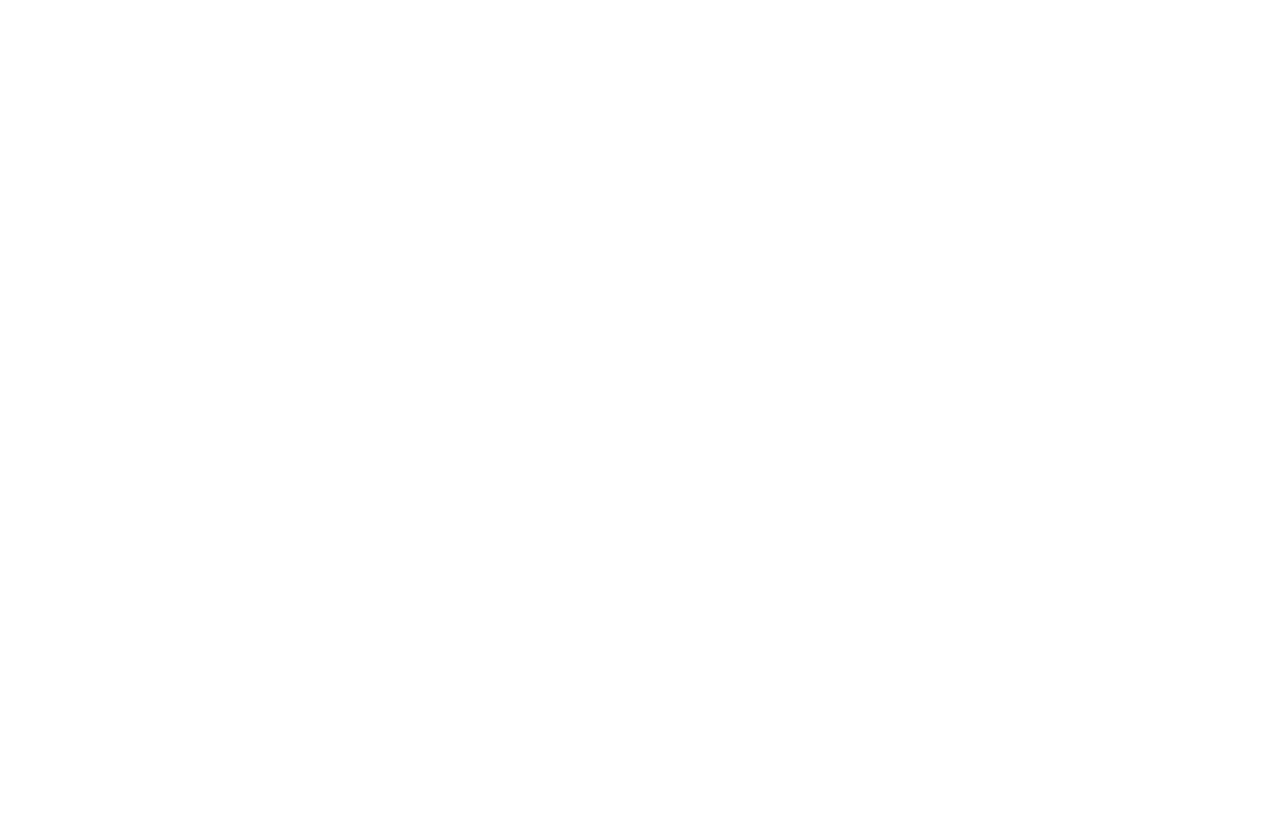
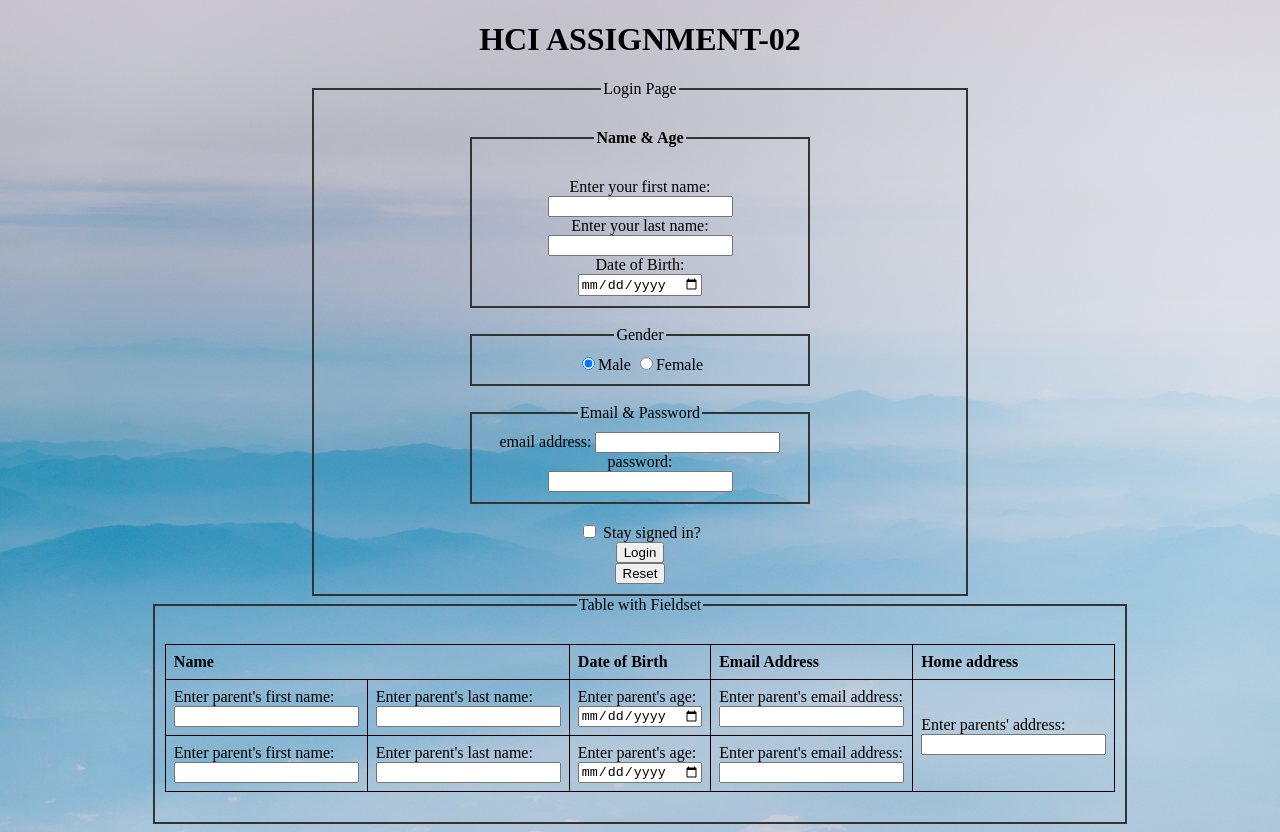
Before and after one commit to RelKereta/HCI-Lab, a plain HTML site: page index.html in a window 1280 px wide. Before the commit the page ends 800 px from the top, so only its background shows below. Drawn offline with Linux system fonts and the light colour scheme.

Commit message:
added finishing touches

```diff
--- a/index.html
+++ b/index.html
@@ -1,4 +1,125 @@
 <!DOCTYPE html>
-<html>
+<html lang="en">
+<head>
+    <meta charset="UTF-8">
+    <title>HCI ASSIGNMENT-02</title>
+</head>
+<style>
+    body {
+        background-image: url("background.jpg");
+        background-size: cover;
+        text-align: center;
+    }
+    h1 {
+        text-align: center;
+    }
+    table {
+            border-collapse: collapse;
+            width: 60%;
+            margin: 20px auto;
+        }
 
+        th, td {
+            border: 1px solid black;
+            padding: 8px;
+            text-align: left;
+        }
+
+        fieldset {
+            border: 2px solid #333;
+            padding: 10px;
+            width: 50%;
+            margin: 0 auto;
+        }
+</style>
+<body>
+    <h1>HCI ASSIGNMENT-02</h1>
+    <form method="post">
+        <fieldset>
+        <legend>Login Page</legend>
+        <fieldset>
+        <legend><h4>Name & Age</h4></legend>
+        <label for="firstname">Enter your first name: </label>
+        <input type="text" name="firstname"  required>
+
+        <br>
+
+        <label for="lastname">Enter your last name: </label>
+        <input type="text" name="lastname"  required>
+
+        <br>
+
+        <label for="birthdate">Date of Birth:</label>
+
+        <br>
+
+        <input type="date" id="birthdate" name="birthdate">
+        </fieldset>
+
+        <br>
+
+        <fieldset>
+            <legend>Gender</legend>
+            <label><input type="radio" id="Male" name="Gender" value="Male" checked>Male</label>
+            <label><input type="radio" id="Female" name="Gender" value="Female">Female</label>
+        </fieldset>
+
+        <br>
+
+        <fieldset>
+        <legend>Email & Password</legend>
+        <label for="email">email address: </label>
+        <input type="email" name="email"  required>
+
+        <br>
+
+        <label for="password">password: </label>
+
+        <br>
+
+        <input type="password" name="password"  required>
+
+        <br>
+        </fieldset>
+
+        <br>
+
+        <input type="checkbox" name="stay" id="stay" value="stay">
+        <label for="stay">Stay signed in?</label>
+
+        <br>
+
+        <input type="submit" value="Login">
+
+        <br>
+
+        <input type="reset" value="Reset" />
+        </fieldset>
+    </form>
+    <fieldset>
+        <legend>Table with Fieldset</legend>
+        <table>
+            <tr>
+                <th colspan="2">Name</th>
+                <th>Date of Birth</th>
+                <th>Email Address</th>
+                <th>Home address</th>
+            </tr>
+            <tr>
+                <td><label>Enter parent's first name:</label><input type="text" id="First1_Table" name="First1_Table"></td>
+                <td><label>Enter parent's last name:</label><input type="text" id="Last1_Table" name="Last1_Table"></td>
+                <td><label>Enter parent's age:</label><input type="date" id="Dob1_Table" name="Dob1_Table"></td>
+                <td><label>Enter parent's email address:</label><input type="email" id="email1_Table" name="email1_Table"></td>
+                <td rowspan="2"><label>Enter parents' address:</label><input type="text" id="add_Table" name="add_Table"></td>
+            </tr>
+            <tr>
+                <td><label>Enter parent's first name:</label><input type="text" id="First2_Table" name="First2_Table"></td>
+                <td><label>Enter parent's last name:</label><input type="text" id="Last2_Table" name="Last2_Table"></td>
+                <td><label>Enter parent's age:</label><input type="date" id="Dob2_Table" name="Dob2_Table"></td>
+                <td><label>Enter parent's email address:</label><input type="email" id="email2_Table" name="email2_Table"></td>
+            </tr>
+
+        </table>
+    </fieldset>
+</body>
 </html>
```
Also changed, not shown: background.jpg (added).
